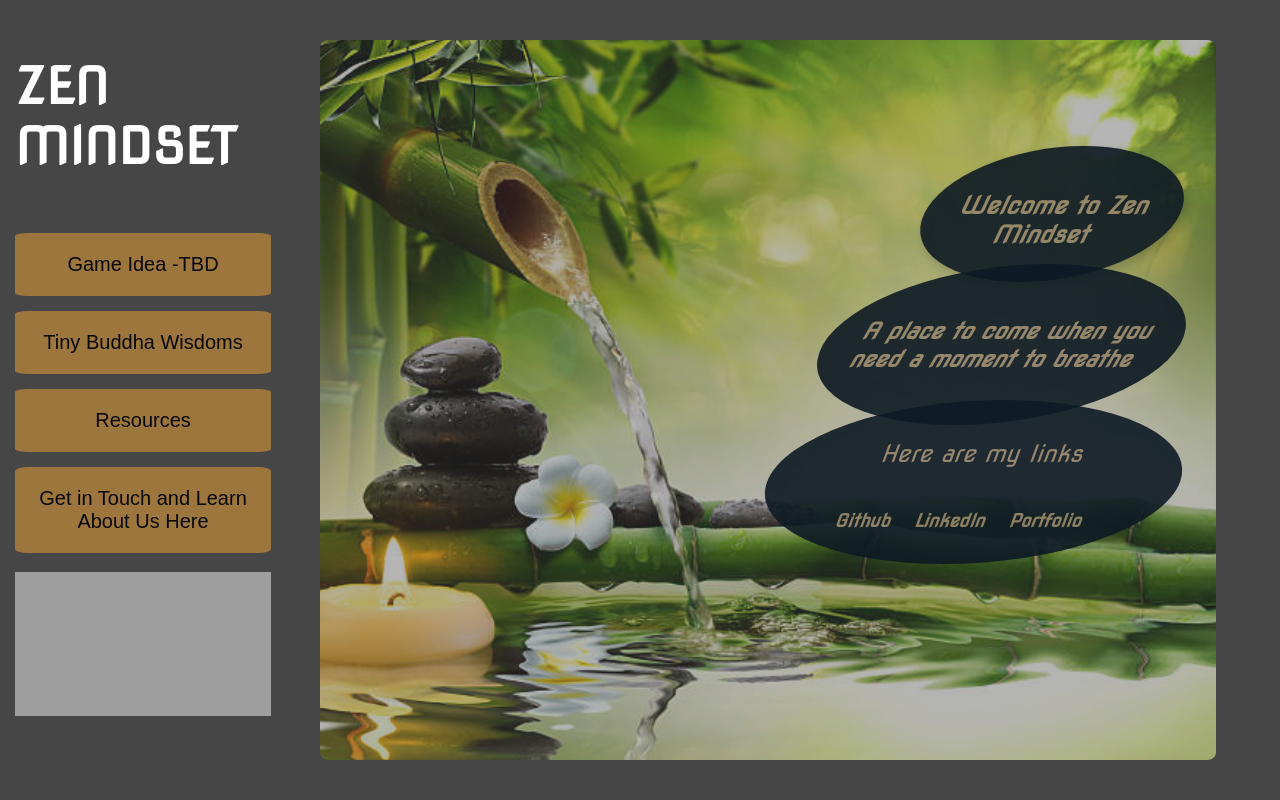
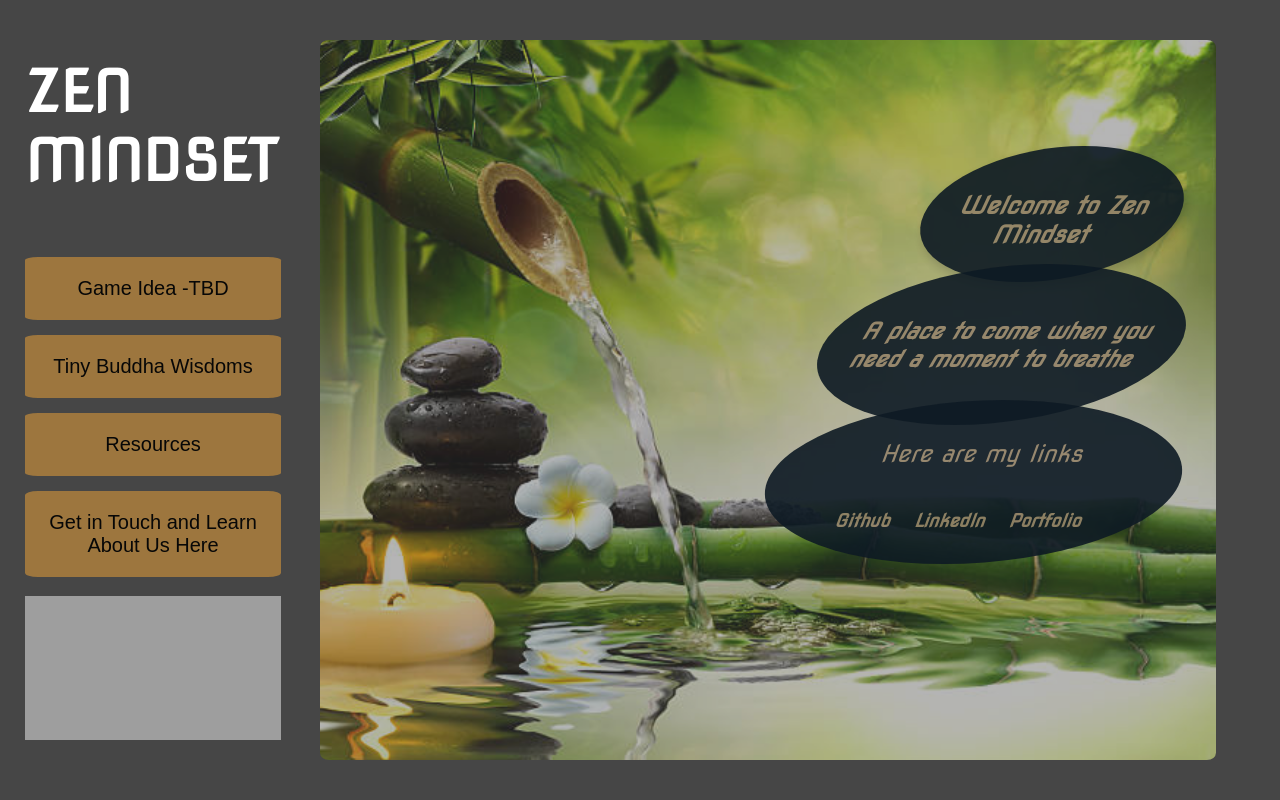
Before and after one commit to 206Dorian/Zen-Minset, a Flask app: page / in a window 1280 px wide. Run offline with Flask 3, Linux system fonts and the light colour scheme; grey boxes are pictures that could not be loaded.

```diff
--- a/zen-mindset/static/css/style.css
+++ b/zen-mindset/static/css/style.css
@@ -158,7 +158,7 @@ main {
     width: 20%;
     /* Width of the left panel */
     height: 100%;
-    padding: 15px;
+    padding: 25px;
     /* Add padding for content */
     display: flex;
     flex-direction: column;
@@ -170,7 +170,7 @@ main {
 .left-panel h2 {
     color: white;
     /* Text color for the heading */
-    font-size: 50px;
+    font-size: 57px;
 }
 
 .left-panel p {
```
